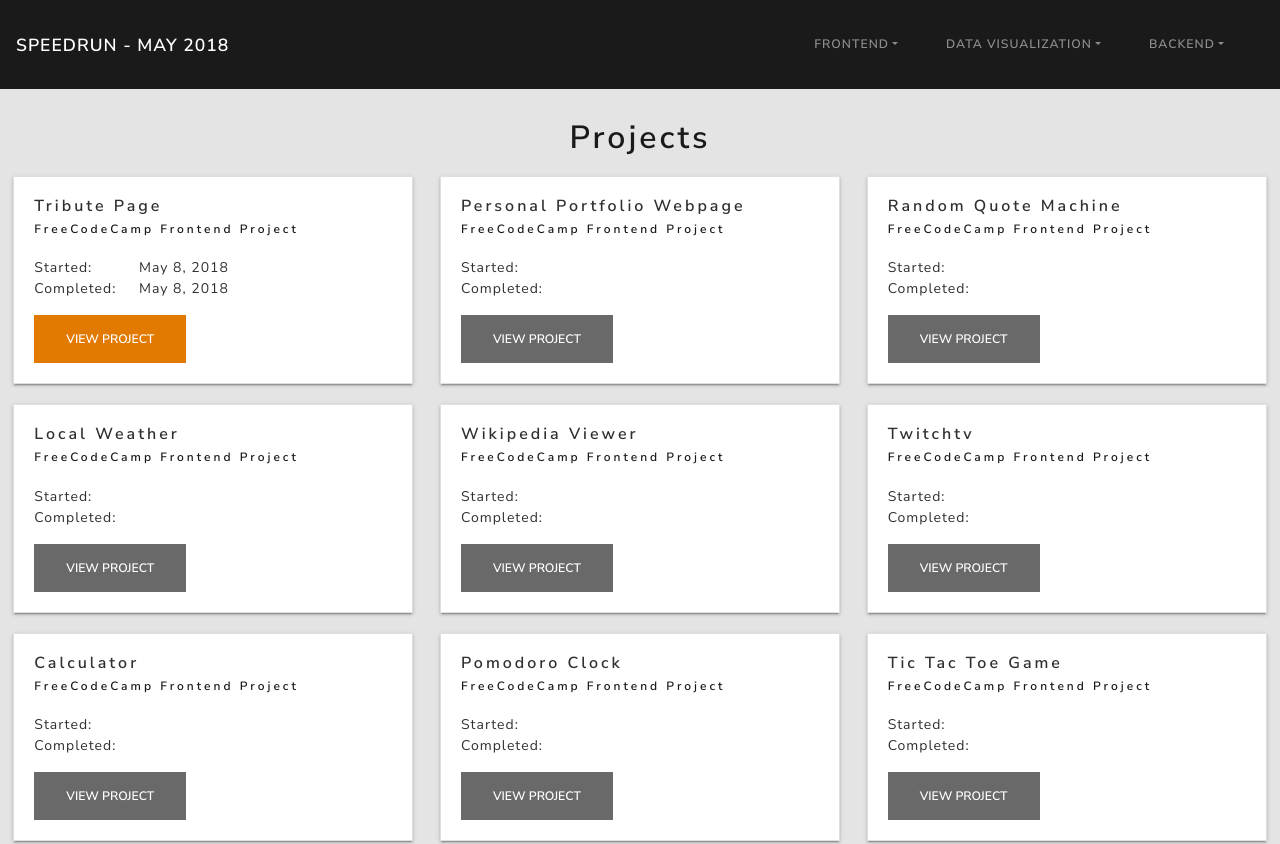
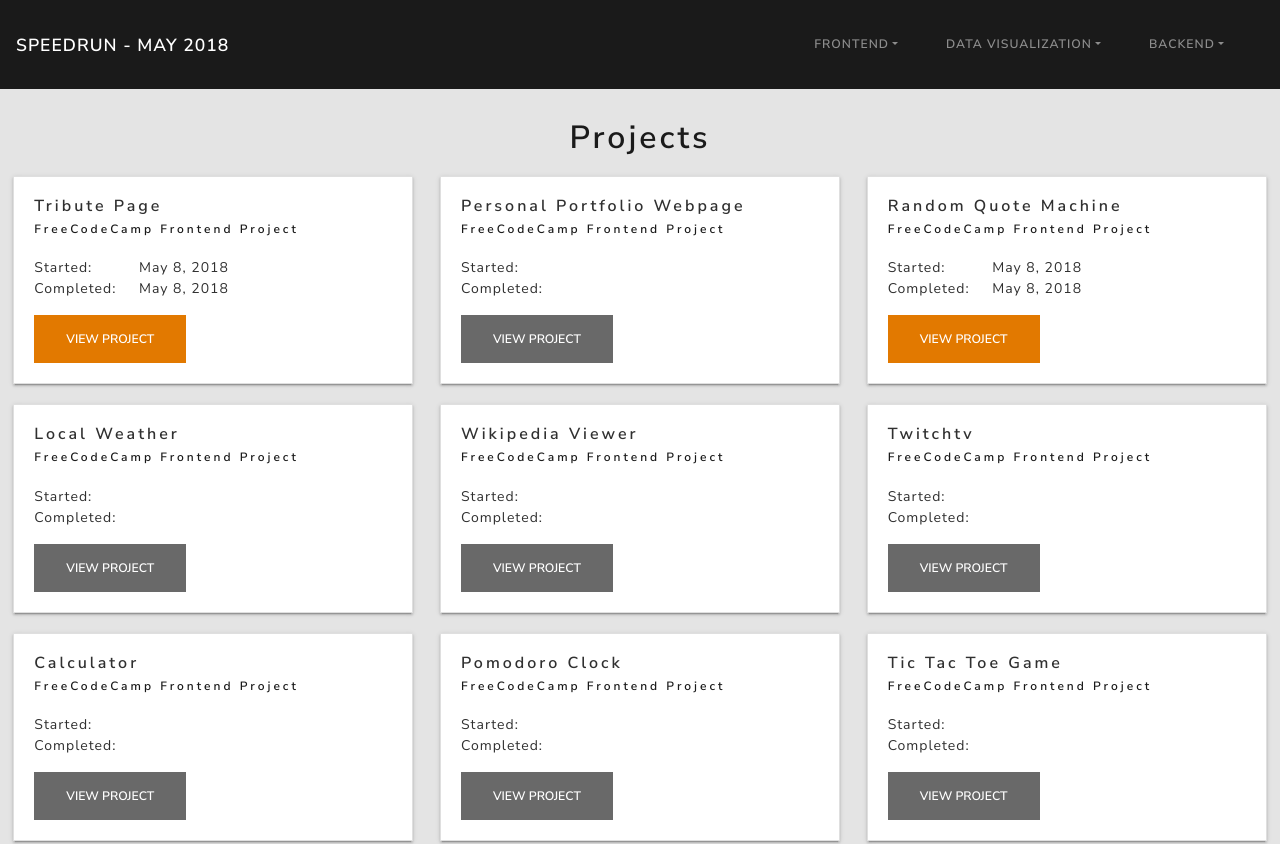
Before and after one commit to tdreid/fcc-speedrun-2018-09-tdre, a React (Create React App) app in the folder client/: page / in a window 1280 px wide. Shown: the top 844 px of the page. Built offline with nearby package versions, Linux system fonts and the light colour scheme.

Commit message:
Update status on Home page, completed Random Quote Machine.

```diff
--- a/client/src/Home/Home.js
+++ b/client/src/Home/Home.js
@@ -55,14 +55,12 @@ const Home = () => {
             <CardSubtitle>FreeCodeCamp Frontend Project</CardSubtitle>
             <CardText>
               <br />
-              Started:
+              <span className="Home_datelabel">Started:</span> May 8, 2018
               <br />
-              Completed:
+              <span className="Home_datelabel">Completed:</span> May 8, 2018
             </CardText>
             <Link to="/projects/frontend/RandomQuoteMachine">
-              <Button disabled color="primary">
-                View Project
-              </Button>
+              <Button color="info">View Project</Button>
             </Link>
           </CardBody>
         </Card>
```
